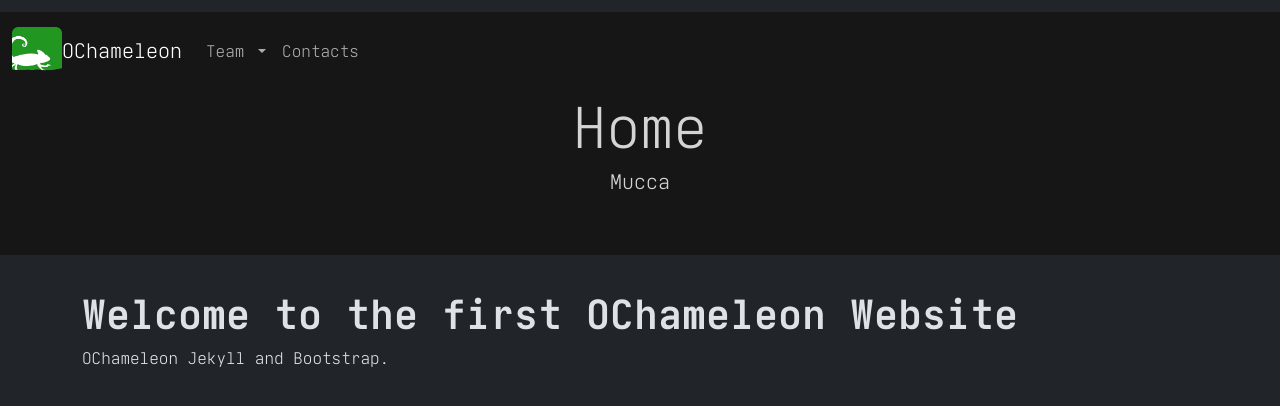
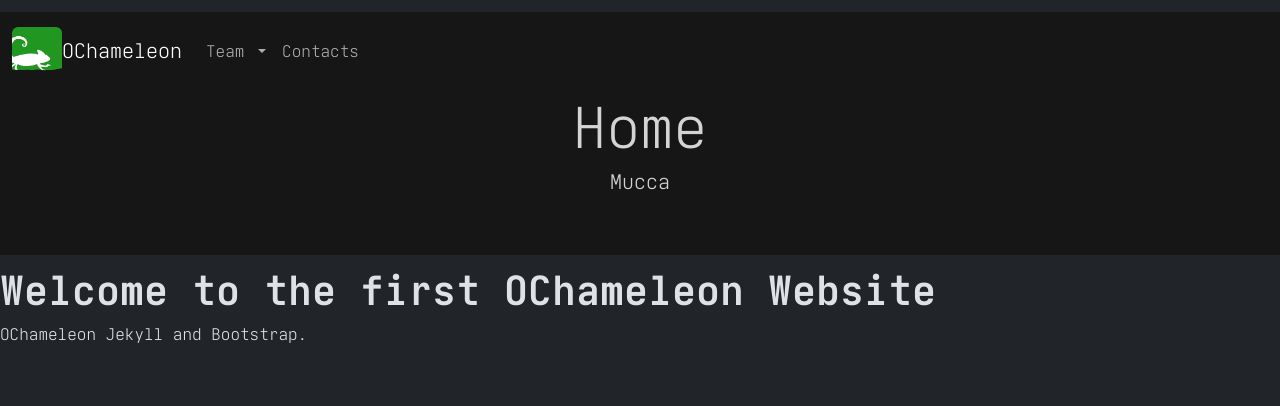
Before and after one commit to ochameleon/ochameleon.github.io, a Jekyll site: the page built from index.html, in a window 1280 px wide. Shown: the top 406 px of the page. Built offline with Jekyll 4.4.1, drawn with Linux system fonts in a browser that asks for light colours.

Commit message:
Testing to move content out of <main> tag

```diff
--- a/_layouts/default.html
+++ b/_layouts/default.html
@@ -33,7 +33,7 @@
                         <h1 class="display-4 title mb-2 text-center">
                         {{ page.title }}
                         </h1>
-                        <h2 class="lead title mb-5 text-center"">
+                        <h2 class="lead title mb-5 text-center">
                         {{ page.subtitle }}
                         </h2>
                     </div>
@@ -41,9 +41,7 @@
             </div>
         </header>
 
-        <main class="container py-4">
-            {{ content }}
-        </main>
+        {{ content }}
 
         {% include footer.html %}
 
```
